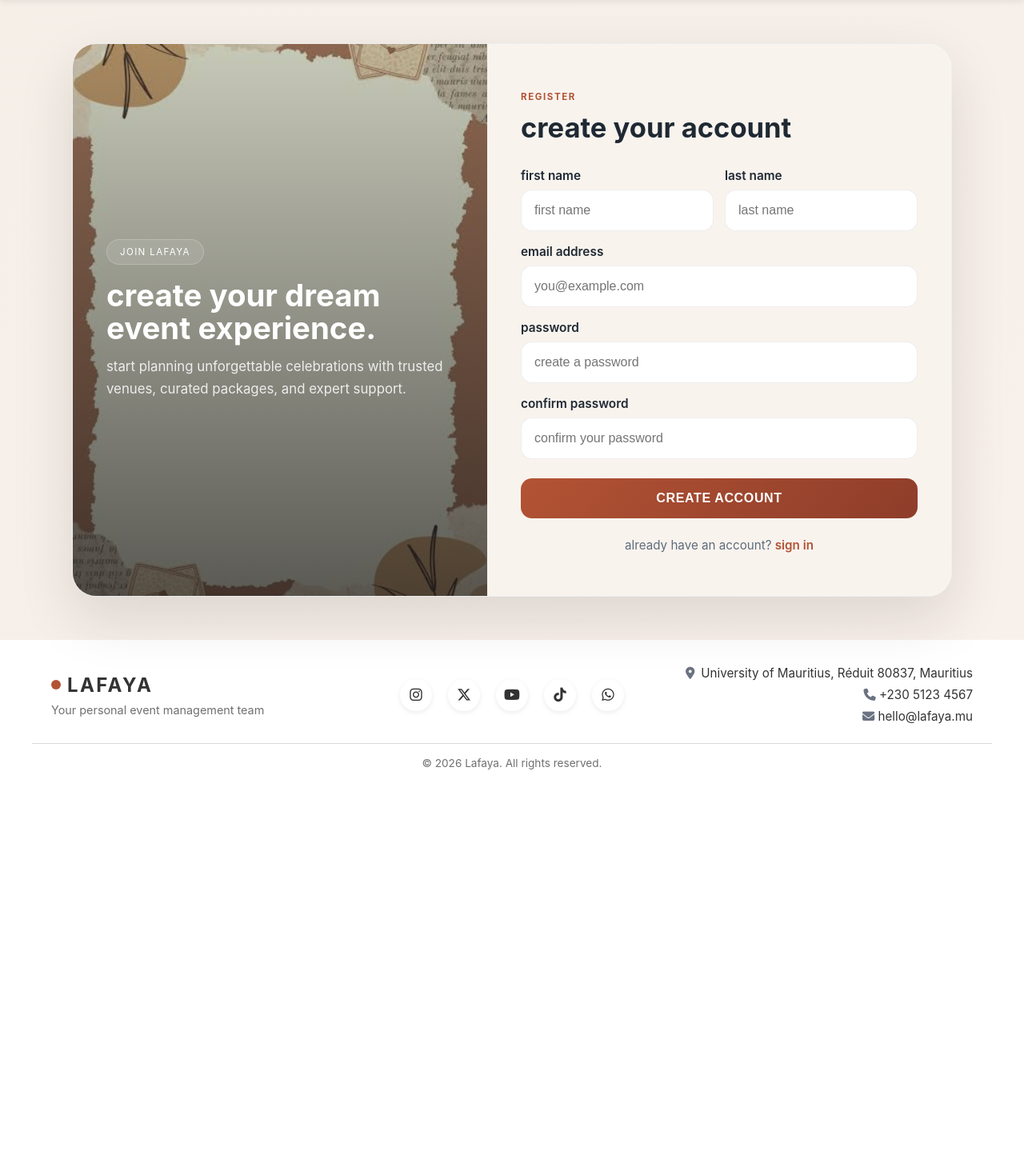
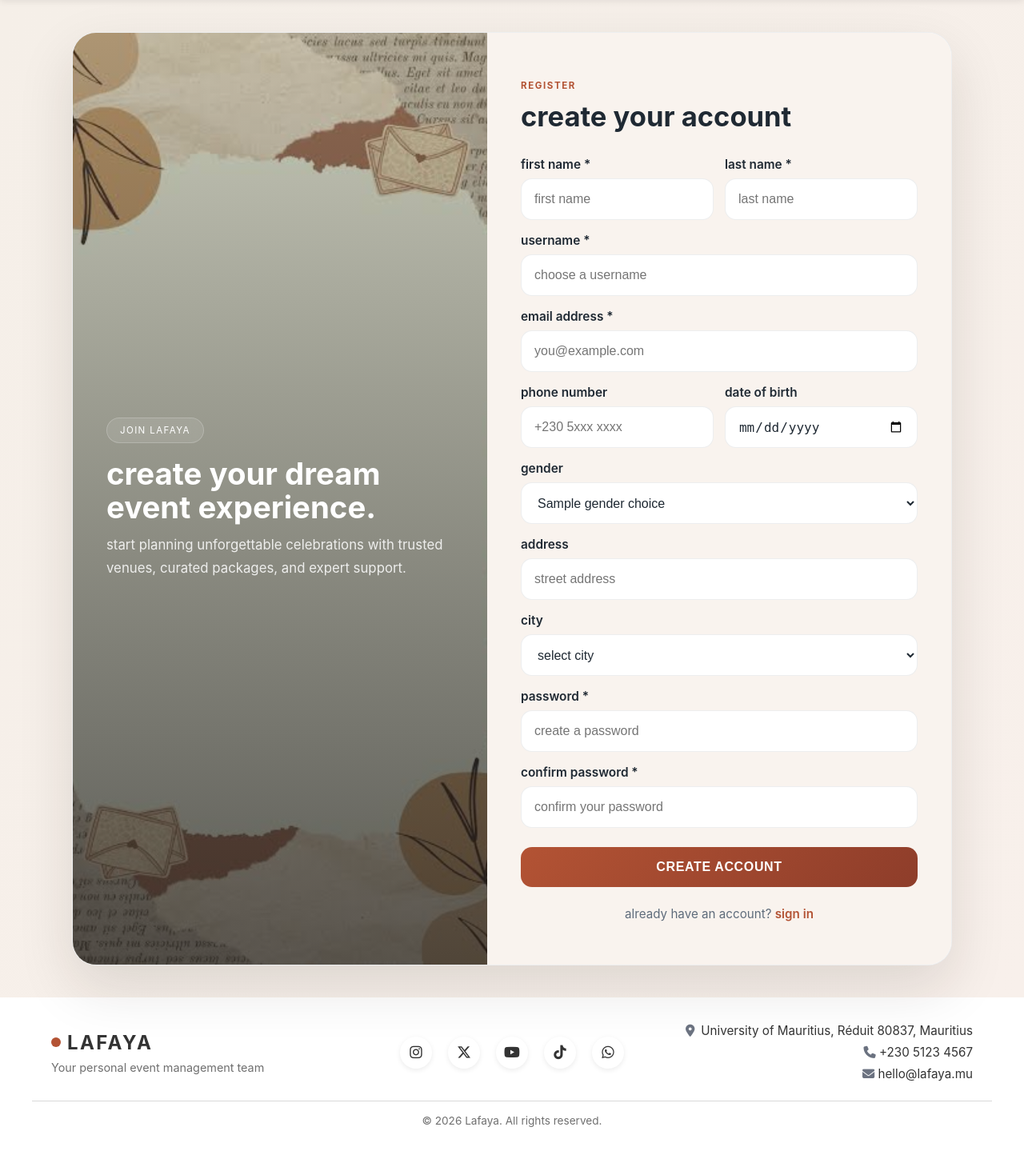
Before and after one commit to vidoushi08/Lafaya, a Django app: template authentication/templates/authentication/register.html in a window 1280 px wide. Shown: the part 57-1506 px from the top of the page at 80% size. Before the commit the page ends 1019 px from the top, so only its background shows below. Run offline with Django 5.2, Linux system fonts and the light colour scheme; the template is opened without the code that fills it: most values are stand-ins (such as "Sample title", 1, 10 or a date in 2020).

Commit message:
U: Little modification to the model file and HTML file

```diff
--- a/authentication/models.py
+++ b/authentication/models.py
@@ -10,10 +10,8 @@ class User(AbstractUser):
 	class Gender(models.TextChoices):
 		FEMALE = "female", "Female"
 		MALE = "male", "Male"
-		NON_BINARY = "non_binary", "Non-binary"
-		PREFER_NOT_TO_SAY = "prefer_not_to_say", "Prefer not to say"
 
-	email = models.EmailField(unique=True)
+	email = models.EmailField(unique=True, blank=False)
 	account_type = models.CharField(
 		max_length=10,
 		choices=AccountType.choices,
@@ -21,7 +19,7 @@ class User(AbstractUser):
 	)
 	phone = models.CharField(max_length=32, blank=True)
 	date_of_birth = models.DateField(null=True, blank=True)
-	gender = models.CharField(max_length=24, choices=Gender.choices, blank=True)
+	gender = models.CharField(max_length=24, choices=Gender.choices)
 	address = models.CharField(max_length=255, blank=True)
 	city = models.CharField(max_length=100, blank=True)
 	postal_code = models.CharField(max_length=20, blank=True)
--- a/authentication/static/authentication/css/authentication.css
+++ b/authentication/static/authentication/css/authentication.css
@@ -17,6 +17,10 @@
   justify-content: center;
   padding: 40px 20px;
   background: linear-gradient(135deg, #f5efe8 0%, #f8f0eb 100%);
+}
+
+.auth-page-register {
+  align-items: flex-start;
 }
 
 .auth-card {
@@ -206,7 +210,19 @@
   transition: border-color 0.2s ease, box-shadow 0.2s ease;
 }
 
-.auth-form input:focus {
+.auth-form select {
+  border: 1px solid var(--auth-border);
+  background: #ffffff;
+  border-radius: 14px;
+  min-height: 52px;
+  padding: 0 16px;
+  font-size: 1rem;
+  color: var(--auth-text);
+  transition: border-color 0.2s ease, box-shadow 0.2s ease;
+}
+
+.auth-form input:focus,
+.auth-form select:focus {
   outline: none;
   border-color: var(--auth-accent);
   box-shadow: 0 0 0 4px rgba(179, 83, 52, 0.12);
--- a/authentication/templates/authentication/register.html
+++ b/authentication/templates/authentication/register.html
@@ -8,7 +8,7 @@
 {% endblock %}
 
 {% block content %}
-<section class="auth-page">
+<section class="auth-page auth-page-register">
   <div class="auth-card auth-card-register">
     <div class="auth-panel auth-panel-visual auth-panel-visual-alt" style="background-image: url('/static/images/register_background.png');">
       <div class="auth-badge">join lafaya</div>
@@ -24,32 +24,74 @@
         <h2>create your account</h2>
       </div>
 
-      <form class="auth-form auth-form-register">
+      <form class="auth-form auth-form-register" method="post">
+        {% csrf_token %}
         <div class="auth-name-row">
           <label>
-            <span>first name</span>
-            <input type="text" name="first_name" placeholder="first name">
+            <span>first name *</span>
+            <input type="text" id="first_name" name="first_name" placeholder="first name" autocomplete="given-name" required>
           </label>
 
           <label>
-            <span>last name</span>
-            <input type="text" name="last_name" placeholder="last name">
+            <span>last name *</span>
+            <input type="text" id="last_name" name="last_name" placeholder="last name" autocomplete="family-name" required>
           </label>
         </div>
 
         <label>
-          <span>email address</span>
-          <input type="email" name="email" placeholder="you@example.com">
+          <span>username *</span>
+          <input type="text" id="username" name="username" placeholder="choose a username" autocomplete="username" required>
         </label>
 
         <label>
-          <span>password</span>
-          <input type="password" name="password" placeholder="create a password">
+          <span>email address *</span>
+          <input type="email" id="email" name="email" placeholder="you@example.com" autocomplete="email" required>
+        </label>
+
+        <div class="auth-name-row">
+          <label>
+            <span>phone number</span>
+            <input type="tel" id="phone" name="phone" placeholder="+230 5xxx xxxx" autocomplete="tel">
+          </label>
+
+          <label>
+            <span>date of birth</span>
+            <input type="date" id="date_of_birth" name="date_of_birth" autocomplete="bday">
+          </label>
+        </div>
+
+        <label>
+          <span>gender</span>
+          <select id="gender" name="gender" autocomplete="sex" required>
+            {% for value, label in gender_choices %}
+              <option value="{{ value }}">{{ label }}</option>
+            {% endfor %}
+          </select>
         </label>
 
         <label>
-          <span>confirm password</span>
-          <input type="password" name="confirm_password" placeholder="confirm your password">
+          <span>address</span>
+          <input type="text" id="address" name="address" placeholder="street address" autocomplete="street-address">
+        </label>
+
+        <label>
+          <span>city</span>
+          <select id="city" name="city" autocomplete="address-level2">
+            <option value="">select city</option>
+            {% for city in cities %}
+              <option value="{{ city }}">{{ city }}</option>
+            {% endfor %}
+          </select>
+        </label>
+
+        <label>
+          <span>password *</span>
+          <input type="password" id="password1" name="password1" placeholder="create a password" autocomplete="new-password" required>
+        </label>
+
+        <label>
+          <span>confirm password *</span>
+          <input type="password" id="password2" name="password2" placeholder="confirm your password" autocomplete="new-password" required>
         </label>
 
         <button type="submit" class="auth-button">create account</button>
```
Also changed, not shown: authentication/tests.py (+44 -2 lines), authentication/views.py (+11 -1 lines), authentication/migrations/0004_alter_user_gender.py (added), authentication/migrations/0005_alter_user_gender.py (added).
